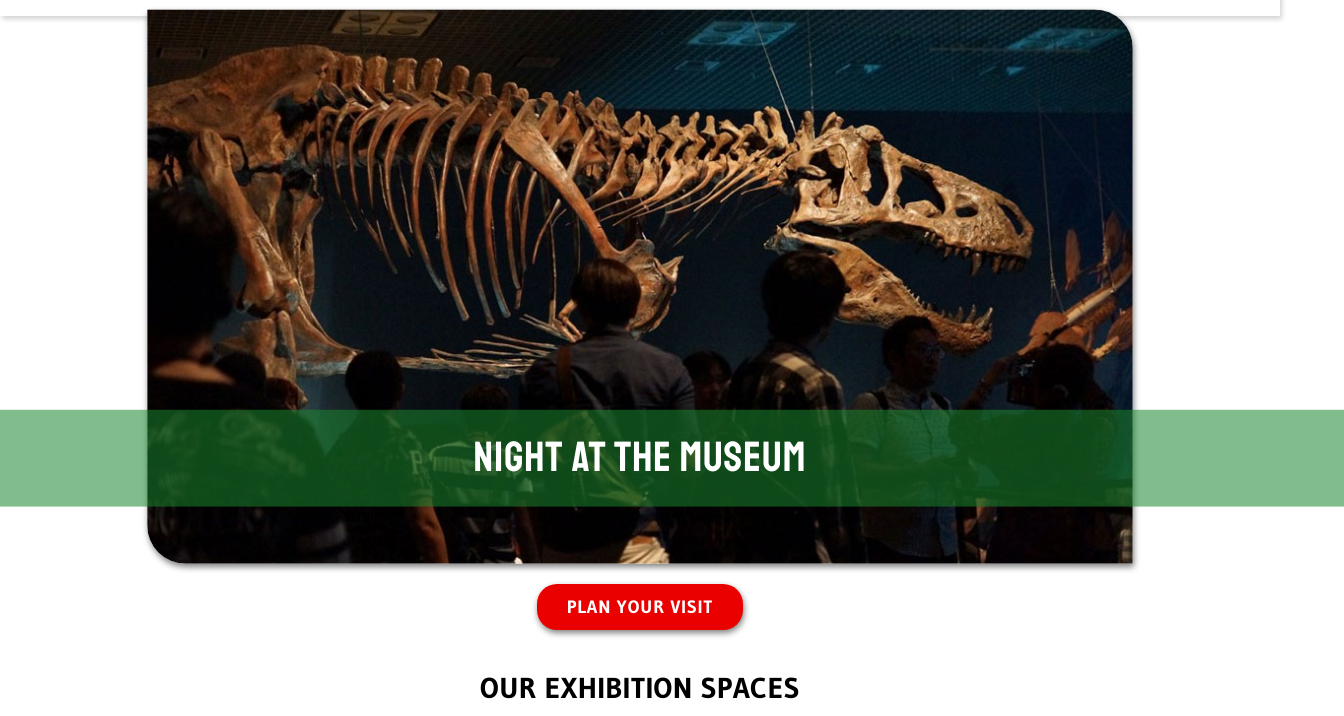
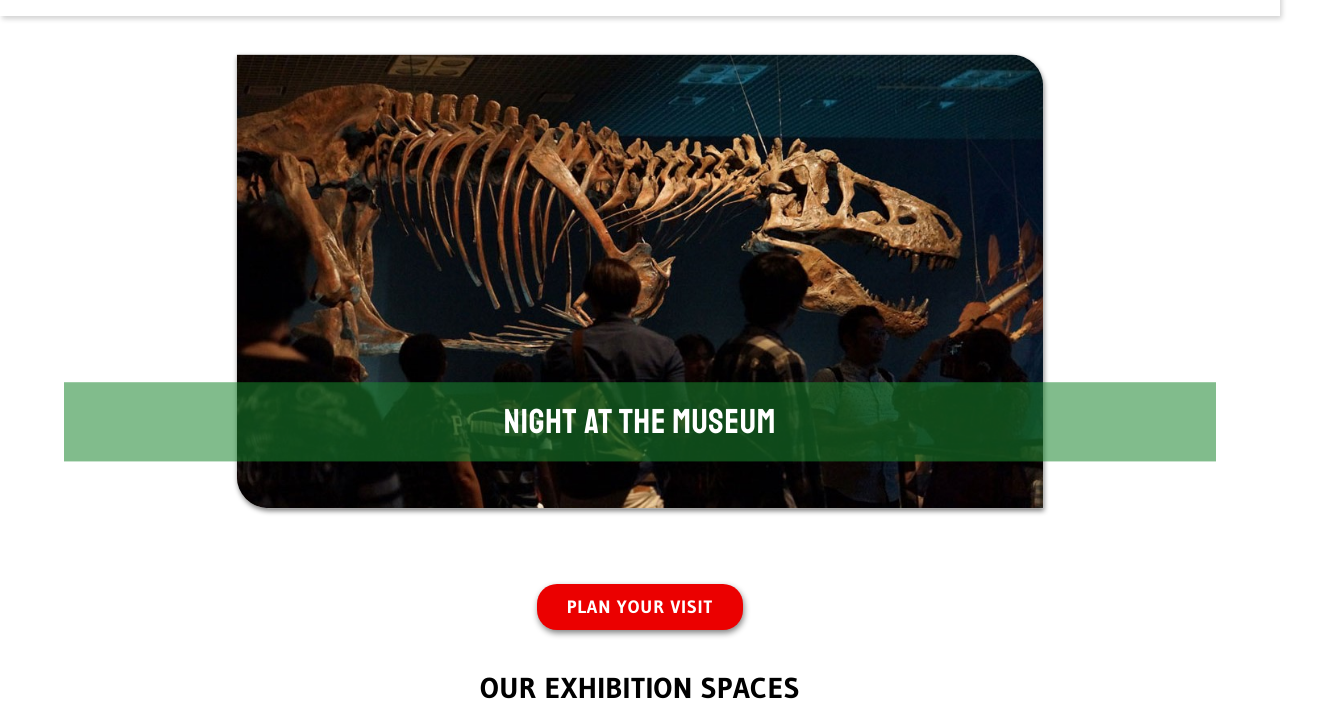
Before and after one commit to piiito/2021-12-19-semester_project_Birgitte_Vedaa, a plain HTML site: page index.html in a window 1280 px wide. In both pictures the pointer is over the element "Night at the museum". Shown: the part 84-800 px from the top of the page, 1344 px wide, since content can reach past the window. Drawn offline with Linux system fonts and the light colour scheme.

Commit message:
Change hover

```diff
--- a/styles.css
+++ b/styles.css
@@ -208,7 +208,7 @@ a {
 }
 
 .news:hover {
-  transform: scale(1.1);
+  transform: scale(0.9);
   transition: all 2s ease;
 }
 
```
